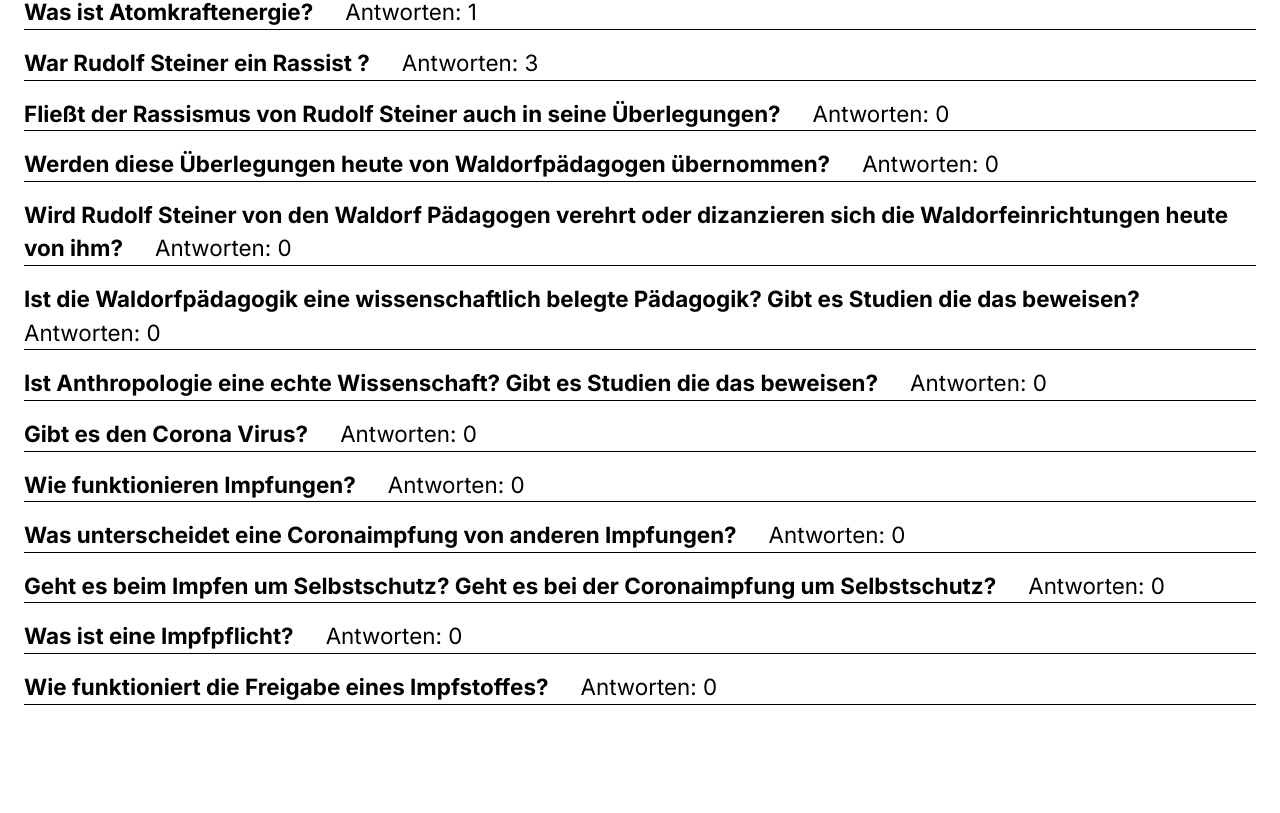
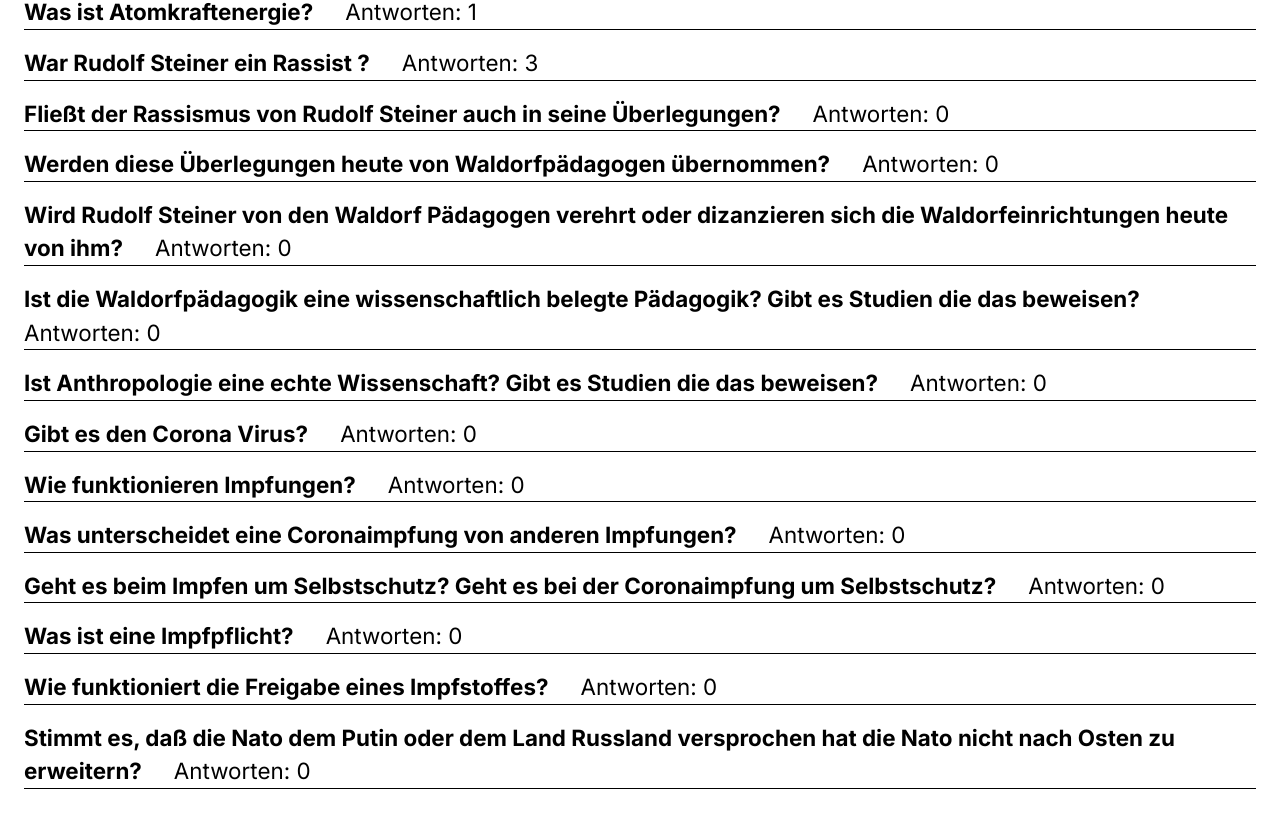
Before and after one commit to mumbablooz/faktencheck, a Next.js app: page /questions in a window 1280 px wide. Shown: the part 485-1298 px from the top of the page. Before the commit the page ends 1214 px from the top, so only its background shows below. Built offline with nearby package versions, Linux system fonts and the light colour scheme.

Commit message:
Update questionsArray.js

```diff
--- a/app/daten/questionsArray.js
+++ b/app/daten/questionsArray.js
@@ -79,4 +79,9 @@
                         answered: "inProgress",
                         answers: []
                         },
+                                {
+        question: "Stimmt es, daß die Nato dem Putin oder dem Land Russland versprochen hat die Nato nicht nach Osten zu erweitern?",
+        answered: "inProgress",
+        answers: []
+},
 ]
```
